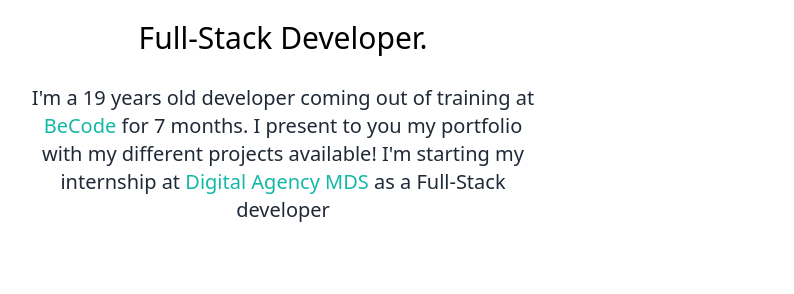
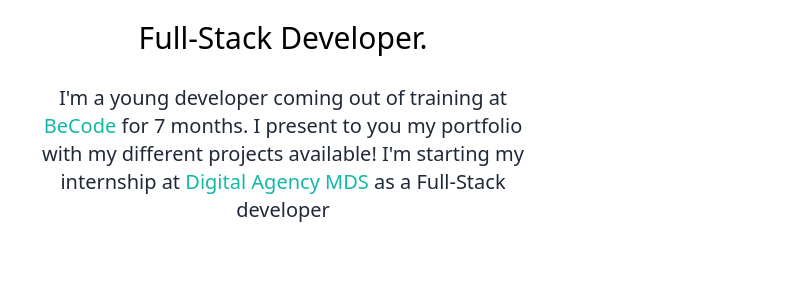
Before and after one commit to Milo-star/Portfolio-React, a React (Create React App) app: page / in a window 1280 px wide. Shown: the part 386-680 px from the top of the page, without its empty margins (357-1151 px from the left). Built offline with nearby package versions, Linux system fonts and the light colour scheme.

Commit message:
change age -> young

```diff
--- a/src/App.js
+++ b/src/App.js
@@ -36,7 +36,7 @@ const App = () => {
           </div>
           <h2 className='text-5xl py-2 text-teal-600 font-medium md:text-6xl'>Bonnet Milo</h2>
           <h3 className='text-2xl py-2 md:text-3xl dark:text-white'>Full-Stack Developer.</h3>
-          <p className='text-md py-5 leading-8 text-gray-800 md:text-xl max-w-lg mx-auto dark:text-white'>I'm a 19 years old developer coming out of training at <span className='text-teal-500'>BeCode</span> for 7 months. I present to you my portfolio with my different projects available! I'm starting my internship at <span className='text-teal-500'>Digital Agency MDS</span> as a Full-Stack developer</p>
+          <p className='text-md py-5 leading-8 text-gray-800 md:text-xl max-w-lg mx-auto dark:text-white'>I'm a young developer coming out of training at <span className='text-teal-500'>BeCode</span> for 7 months. I present to you my portfolio with my different projects available! I'm starting my internship at <span className='text-teal-500'>Digital Agency MDS</span> as a Full-Stack developer</p>
         </div>
 
         <div className='text-5xl flex justify-center gap-16 py-3 text-gray-600'>
```
